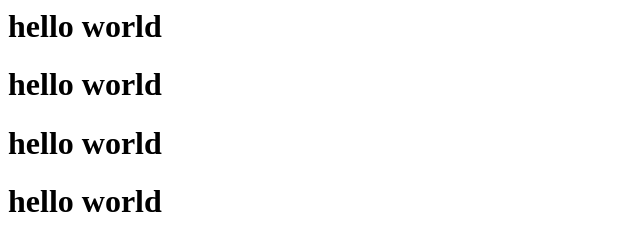
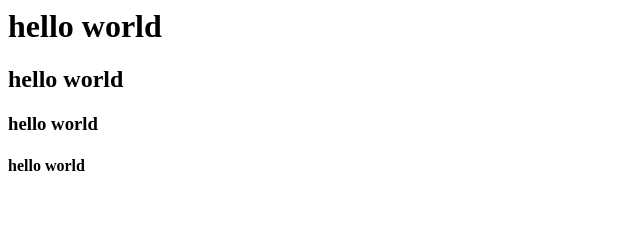
Before and after one commit to globus1973-45/folder1, a plain HTML site: page index.html in a window 1280 px wide. Shown: the whole page, without its empty margins (0-640 px from the left). Drawn offline with Linux system fonts and the light colour scheme.

Commit message:
Update index.html
nova promena

```diff
--- a/index.html
+++ b/index.html
@@ -1,4 +1,4 @@
 <h1>hello world</h1>
-<h1>hello world</h1>
-<h1>hello world</h1>
-<h1>hello world</h1>
+<h2>hello world</h2>
+<h3>hello world</h3>
+<h4>hello world</h4>
```
